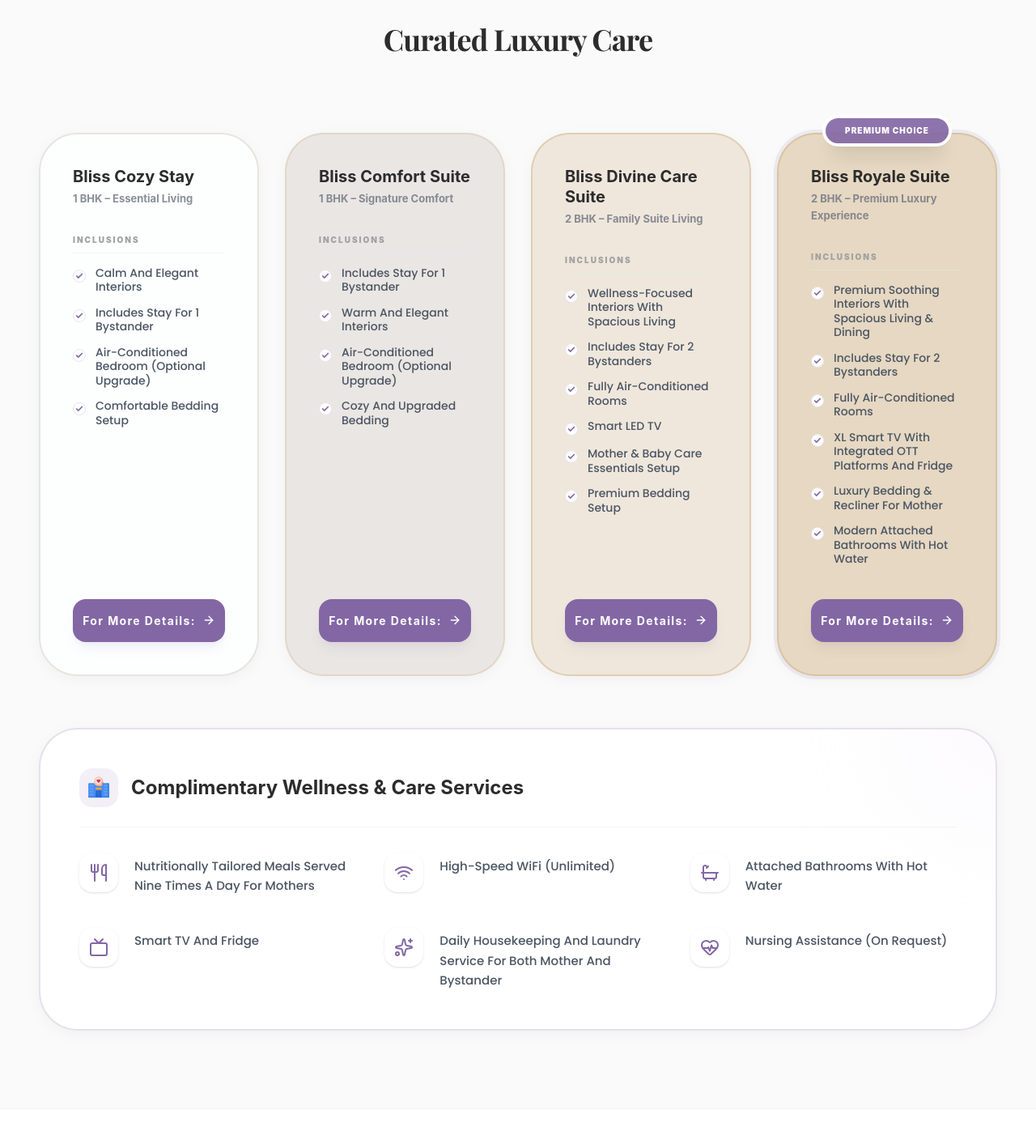
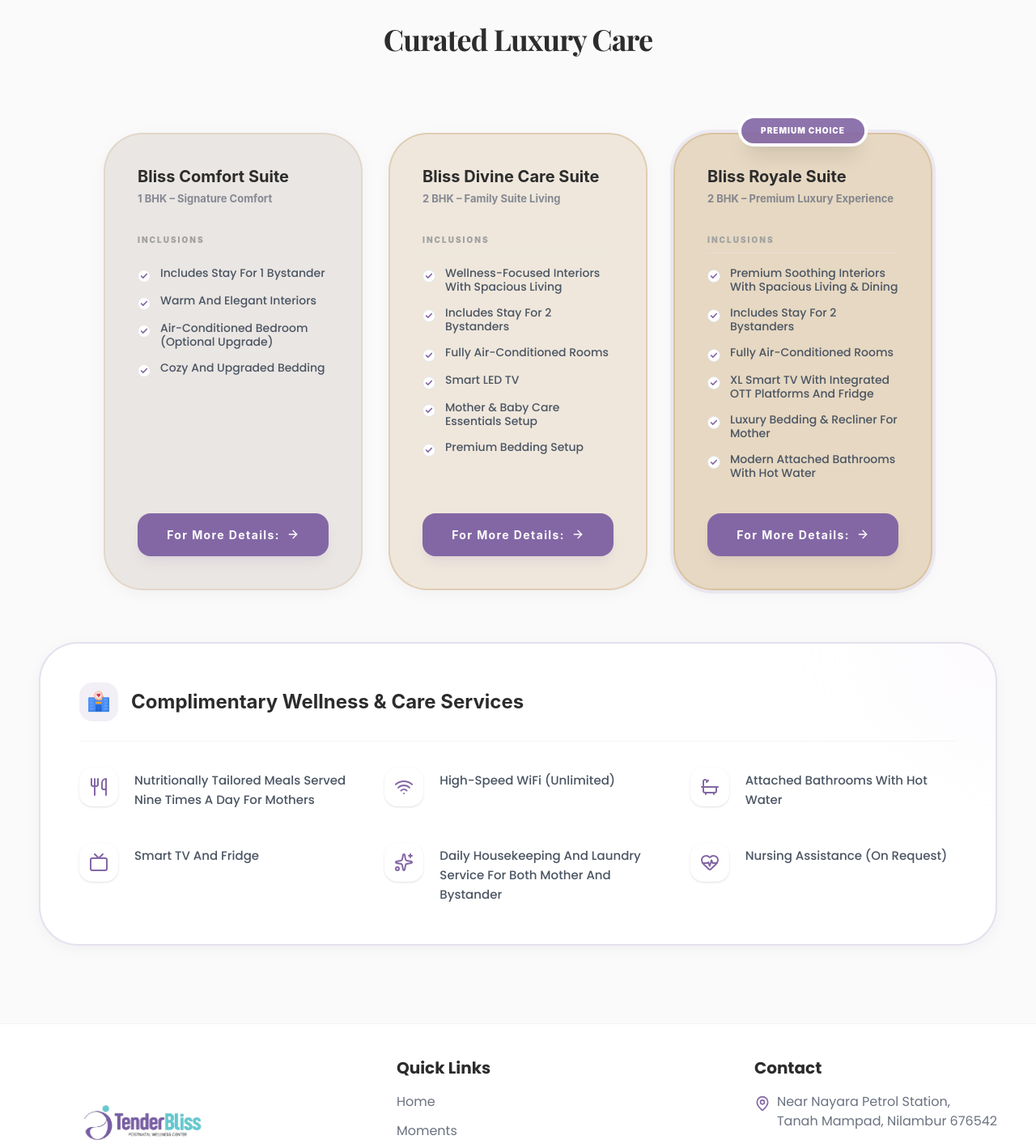
Before and after one commit to ashjalribu811-jpg/tenderbliss-postnatal-centre, a React (Vite) app: page /packages in a window 1280 px wide. Shown: the part 100-1513 px from the top of the page at 81% size. Built offline with nearby package versions, Linux system fonts and the light colour scheme; a web font is replaced by a local one.

Commit message:
updated maternity

```diff
--- a/src/components/layout/Footer.tsx
+++ b/src/components/layout/Footer.tsx
@@ -45,9 +45,12 @@ export const Footer = () => {
                   near nayara petrol station,<br />Tanah Mampad, Nilambur 676542
                 </a>
               </li>
-              <li className="flex flex-row items-center justify-start gap-2 text-neutral-500">
-                <Phone className="w-5 h-5 text-primary-300 flex-shrink-0" />
-                <a href="https://wa.me/919946223233" target="_blank" rel="noopener noreferrer" className="hover:text-primary-300 transition-colors">+91 9946223233</a>
+              <li className="flex flex-row items-start justify-start gap-2 text-neutral-500">
+                <Phone className="w-5 h-5 text-primary-300 flex-shrink-0 mt-1" />
+                <div className="flex flex-col gap-1">
+                  <a href="https://wa.me/919946223233" target="_blank" rel="noopener noreferrer" className="hover:text-primary-300 transition-colors">+91 9946223233</a>
+                  <a href="https://wa.me/918848904949" target="_blank" rel="noopener noreferrer" className="hover:text-primary-300 transition-colors">+91 8848904949 (2nd number)</a>
+                </div>
               </li>
               <li className="flex flex-row items-center justify-start gap-2 text-neutral-500">
                 <Mail className="w-5 h-5 text-primary-300 flex-shrink-0" />
--- a/src/pages/ContactPage.tsx
+++ b/src/pages/ContactPage.tsx
@@ -109,9 +109,14 @@ export const ContactPage = () => {
               </div>
               <div className="flex flex-col pt-4">
                 <p className="text-neutral-400 text-sm mb-1.5 uppercase tracking-wider font-semibold">Call/WhatsApp</p>
-                <a href="https://wa.me/919946223233" target="_blank" rel="noopener noreferrer" className="text-neutral-800 text-lg font-medium hover:text-primary-300 transition-colors">
-                  +91 9946223233
-                </a>
+                <div className="flex flex-col gap-1">
+                  <a href="https://wa.me/919946223233" target="_blank" rel="noopener noreferrer" className="text-neutral-800 text-lg font-medium hover:text-primary-300 transition-colors">
+                    +91 9946223233
+                  </a>
+                  <a href="https://wa.me/918848904949" target="_blank" rel="noopener noreferrer" className="text-neutral-800 text-lg font-medium hover:text-primary-300 transition-colors">
+                    +91 8848904949 (2nd number)
+                  </a>
+                </div>
               </div>
             </div>
 
--- a/src/pages/PackagesPage.tsx
+++ b/src/pages/PackagesPage.tsx
@@ -7,20 +7,6 @@ import wellLogo from "../assets/welllogo.png";
 // No suite images selected
 
 const PACKAGES = [
-  {
-    name: "Bliss Cozy Stay",
-    subtitle: "1 BHK – Essential Living",
-    Inclusions: [
-      "Calm and elegant interiors",
-      "Includes stay for 1 bystander",
-      "Air-conditioned bedroom (Optional upgrade)",
-      "Comfortable bedding setup",
-
-    ],
-    color: "bg-[#FDFFFF]/90",
-    borderColor: "border-[#E8E4E0]",
-    popular: false,
-  },
   {
     name: "Bliss Comfort Suite",
     subtitle: "1 BHK – Signature Comfort",
@@ -100,7 +86,7 @@ export const PackagesPage = () => {
     <main className="pt-32 pb-24 min-h-screen bg-background-200 overflow-hidden">
       <SEO
         title="Packages"
-        description="Explore our curated luxury postnatal care packages. From Bliss Cozy Stay to Bliss Royale Suite, we have the perfect recovery plan for every mother."
+        description="Explore our curated luxury postnatal care packages. From Bliss Comfort Suite to Bliss Royale Suite, we have the perfect recovery plan for every mother."
       />
       <div className="container mx-auto px-6 md:px-12">
         <h1 className="sr-only">Our Postnatal Care Packages</h1>
@@ -118,7 +104,7 @@ export const PackagesPage = () => {
         </motion.div>
 
         {/* Package Cards */}
-        <div className="grid grid-cols-1 sm:grid-cols-2 lg:grid-cols-4 gap-8 items-stretch pt-8 relative">
+        <div className="grid grid-cols-1 sm:grid-cols-2 lg:grid-cols-3 gap-8 items-stretch pt-8 relative max-w-5xl mx-auto">
           {/* Subtle Background Decoration */}
           <div className="absolute top-1/2 left-1/2 -translate-x-1/2 -translate-y-1/2 w-[120%] h-full bg-white -rotate-3 rounded-[5rem] -z-10 blur-3xl opacity-30" />
 
```
